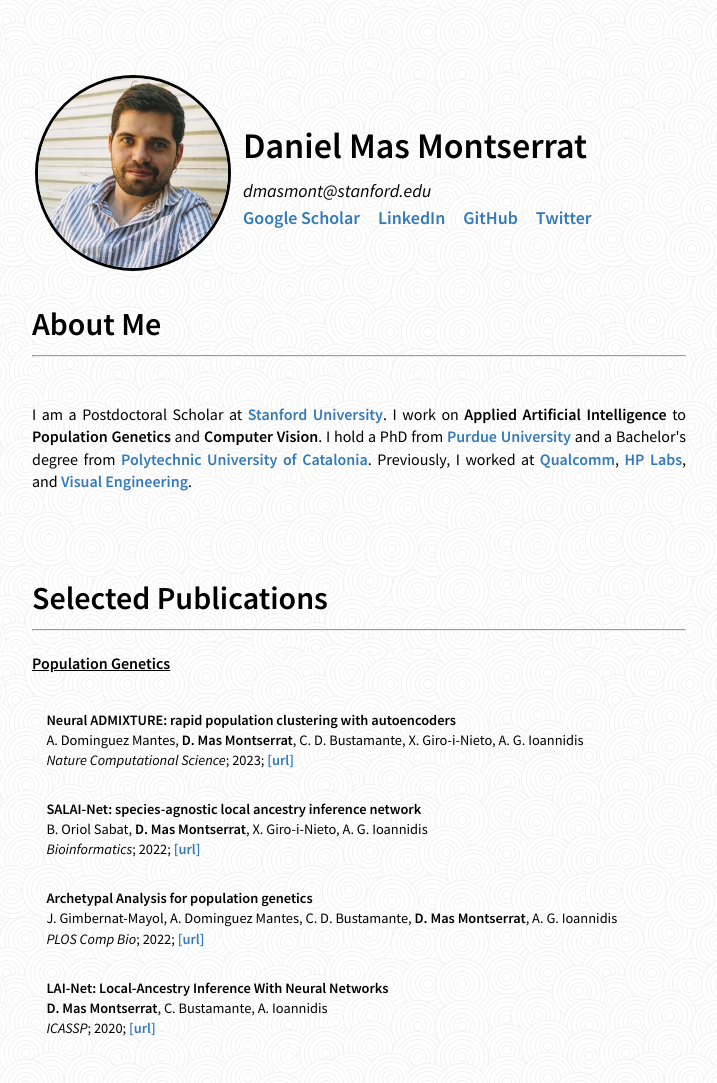
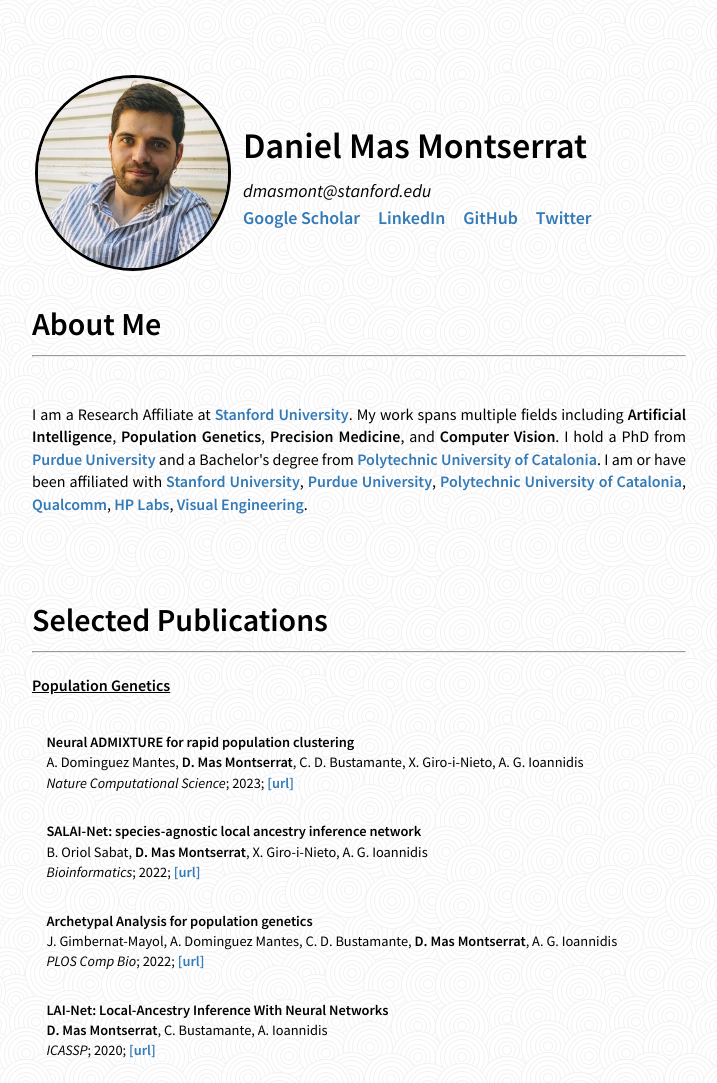
Before and after one commit to dmasmont/dmasmont.github.io, a plain HTML site: page index.html in a window 1280 px wide. Shown: the top 1083 px of the page, without its empty margins (281-998 px from the left). Drawn offline with Linux system fonts and the light colour scheme.

Commit message:
Update index.html

```diff
--- a/index.html
+++ b/index.html
@@ -288,10 +288,10 @@
 			 <br>
 
 			 <p class='text-justify'>
-			I am a Postdoctoral Scholar at <a href='https://www.stanford.edu/'>Stanford University</a>. I work on <b>Applied Artificial Intelligence</b> to <b>Population Genetics</b> and <b>Computer Vision</b>.
+			I am a Research Affiliate at <a href='https://www.stanford.edu/'>Stanford University</a>. My work spans multiple fields including <b>Artificial Intelligence</b>, <b>Population Genetics</b>, <b>Precision Medicine</b>, and <b>Computer Vision</b>.
 			I hold a PhD from <a href='https://www.purdue.edu/'>Purdue University</a> and a Bachelor's degree from <a href="http://www.upc.edu/?set_language=en">Polytechnic University of Catalonia</a>.
 
-			Previously, I worked at <a href='https://www.qualcomm.com/'>Qualcomm</a>, <a href='https://developers.hp.com/pixel-intelligence'>HP Labs</a>, and	<a href='http://www.visual-engin.com'>Visual Engineering</a>.				</p>
+			I am or have been affiliated with <a href='https://www.stanford.edu/'>Stanford University</a>, <a href='https://www.purdue.edu/'>Purdue University</a>, <a href="http://www.upc.edu/?set_language=en">Polytechnic University of Catalonia</a>,  <a href='https://www.qualcomm.com/'>Qualcomm</a>, <a href='https://developers.hp.com/pixel-intelligence'>HP Labs</a>, <a href='http://www.visual-engin.com'>Visual Engineering</a>.				</p>
 
 
 
@@ -316,9 +316,9 @@
 		<div class="paper">
 		<div class="paperInfo">
 		<div class="'infoTop">
-			<strong>Neural ADMIXTURE: rapid population clustering with autoencoders</strong>
+			<strong>Neural ADMIXTURE for rapid population clustering</strong>
 			<p>A. Dominguez Mantes, <b>D. Mas Montserrat</b>, C. D. Bustamante, X. Giro-i-Nieto, A. G. Ioannidis</p>
-			<i>Nature Computational Science</i>; 2023; <a href="https://www.biorxiv.org/content/10.1101/2021.06.27.450081v4">[url]</a>
+			<i>Nature Computational Science</i>; 2023; <a href="https://www.nature.com/articles/s43588-023-00482-7">[url]</a>
 		</div>
 		</div>
 		</div>
```
